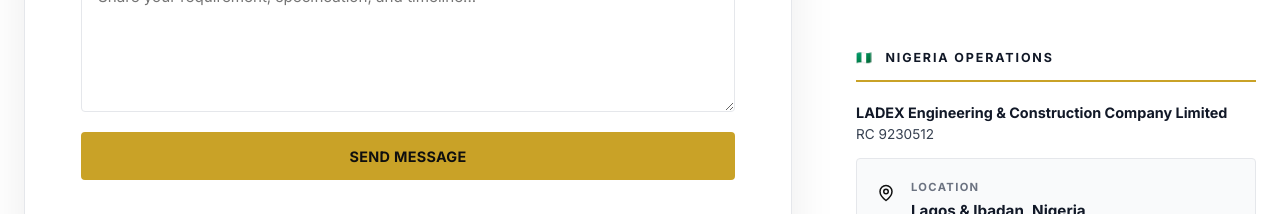
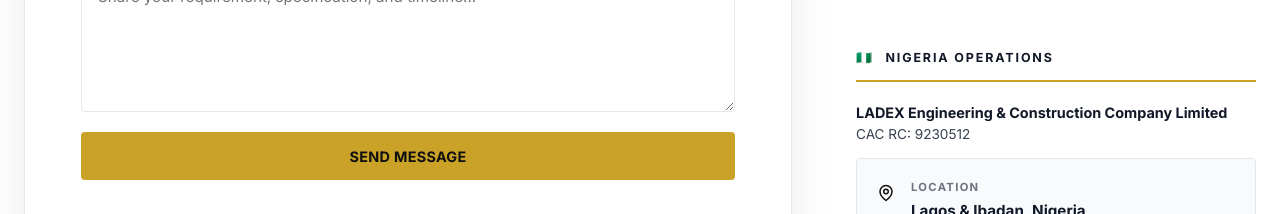
Before and after one commit to olaladejo-png/ladex-frontend, a Next.js app: page /contact in a window 1280 px wide. Shown: the part 980-1194 px from the top of the page. Built offline with nearby package versions, Linux system fonts and the light colour scheme; no server answers.

Commit message:
Update page.tsx
Hompage Nigeria Operations update

```diff
--- a/src/app/contact/page.tsx
+++ b/src/app/contact/page.tsx
@@ -158,7 +158,7 @@
 
               <div style={{ marginBottom: '0.85rem', fontSize: '0.9rem', lineHeight: 1.5 }}>
                 <div style={{ fontWeight: 700, color: 'var(--text-primary)' }} > LADEX Engineering &amp; Construction Company Limited </div>
-                <div style={{ color: 'var(--text-secondary)', fontSize: '0.85rem' }} > RC 9230512 </div>
+                <div style={{ color: 'var(--text-secondary)', fontSize: '0.85rem' }} > CAC RC: 9230512 </div>
               </div>
 
 
```
